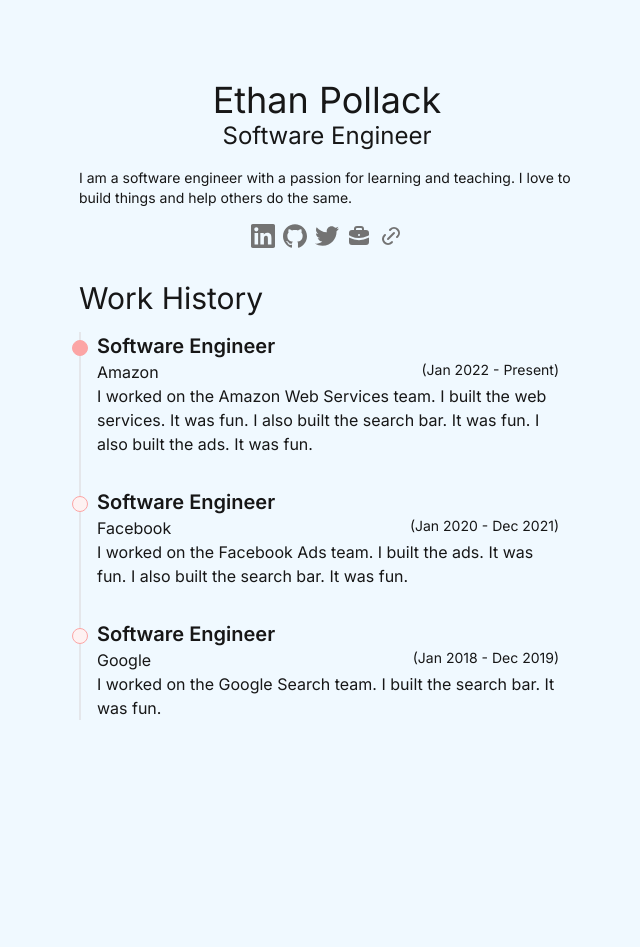
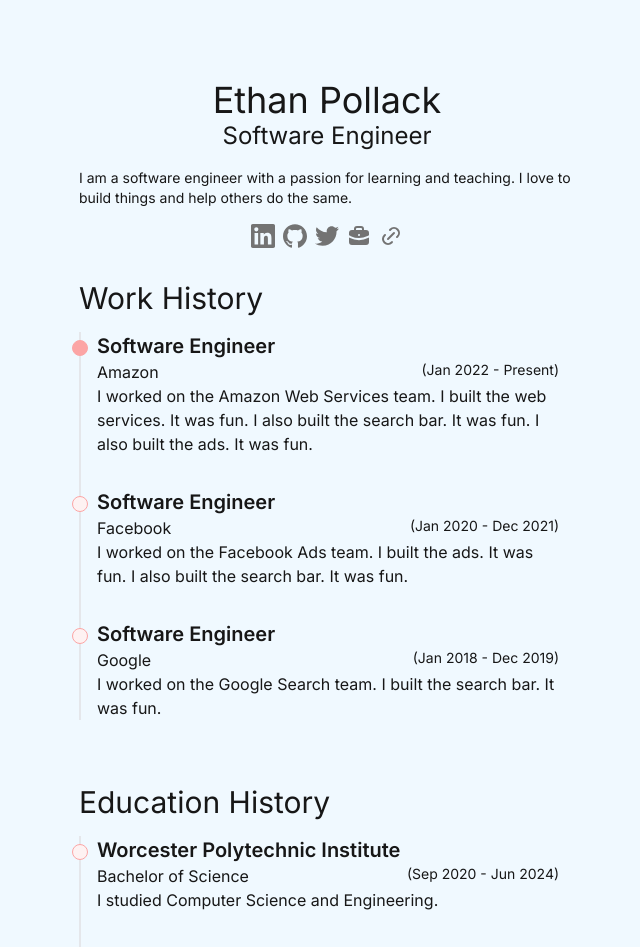
Before and after one commit to epoll31/foli.at, a Next.js app: page /ethan in a window 1280 px wide. Shown: the top 947 px of the page, without its empty margins (313-953 px from the left). Before the commit the page ends 832 px from the top, so only its background shows below. Built offline with nearby package versions, Linux system fonts and the light colour scheme.

Commit message:
added education history to page

```diff
--- /dev/null
+++ b/src/app/[username]/components/EducationHistory.tsx
@@ -0,0 +1,50 @@
+import Timeline from "@/components/Timeline";
+import { EducationExperience } from "@/lib/testData";
+
+const options = {
+  month: "short",
+  year: "numeric",
+} as Intl.DateTimeFormatOptions;
+
+export default function WorkHistory({
+  educationHistory: unoderEdeducationHistory,
+}: {
+  educationHistory: EducationExperience[];
+}) {
+  const educationHistory = unoderEdeducationHistory.sort((a, b) => {
+    if (!b.endDate) {
+      return 1;
+    }
+    if (!a.endDate) {
+      return -1;
+    }
+    return b.endDate.getTime() - a.endDate.getTime();
+  });
+
+  return (
+    <div className="my-8 w-full">
+      <h3 className="text-3xl mb-4">Education History</h3>
+      <Timeline
+        items={educationHistory.map((education) => ({
+          node: (
+            <>
+              <h4 className="text-xl font-semibold">{education.school}</h4>
+              <div className="flex flex-wrap justify-between">
+                <p className=""> {education.degree}</p>
+                <p className="text-sm ">
+                  ({education.startDate.toLocaleDateString("en-US", options)} -{" "}
+                  {education.endDate
+                    ? education.endDate.toLocaleDateString("en-US", options)
+                    : "Present"}
+                  )
+                </p>
+              </div>
+              <p>{education.description}</p>
+            </>
+          ),
+          active: !education.endDate,
+        }))}
+      />
+    </div>
+  );
+}
--- a/src/app/[username]/page.tsx
+++ b/src/app/[username]/page.tsx
@@ -2,6 +2,7 @@ import { testData } from "@/lib/testData";
 import { RedirectType, redirect } from "next/navigation";
 import Links from "./components/Links";
 import WorkHistory from "./components/WorkHistory";
+import EducationHistory from "./components/EducationHistory";
 
 export default function Page({ params }: { params: { username: string } }) {
   const user = testData.find((user) => user.username === params.username);
@@ -19,6 +20,7 @@ export default function Page({ params }: { params: { username: string } }) {
       <Links links={user.links} />
 
       <WorkHistory workHistory={user.workHistory} />
+      <EducationHistory educationHistory={user.educationHistory} />
     </div>
   );
 }
--- a/src/components/Timeline.tsx
+++ b/src/components/Timeline.tsx
@@ -7,7 +7,7 @@ export default function Timeline({
   }[];
 }) {
   return (
-    <div className="flex flex-col">
+    <div className="flex flex-col w-full">
       {items.map((item, index) => (
         <div
           key={index}
--- a/src/lib/testData.ts
+++ b/src/lib/testData.ts
@@ -27,7 +27,7 @@ export interface User {
   bio: string;
   title: string;
   workHistory: WorkExperience[];
-  educationHistory?: EducationExperience[];
+  educationHistory: EducationExperience[];
 }
 
 export const testData: User[] = [
```
